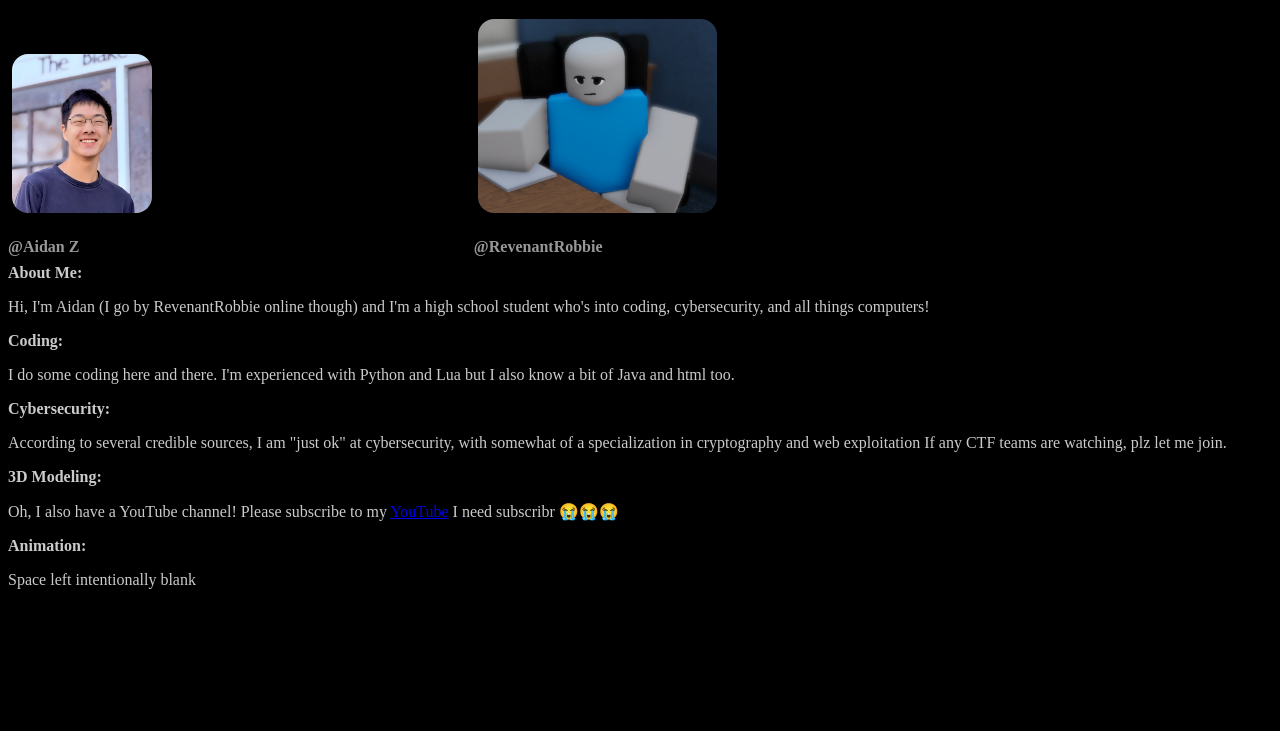
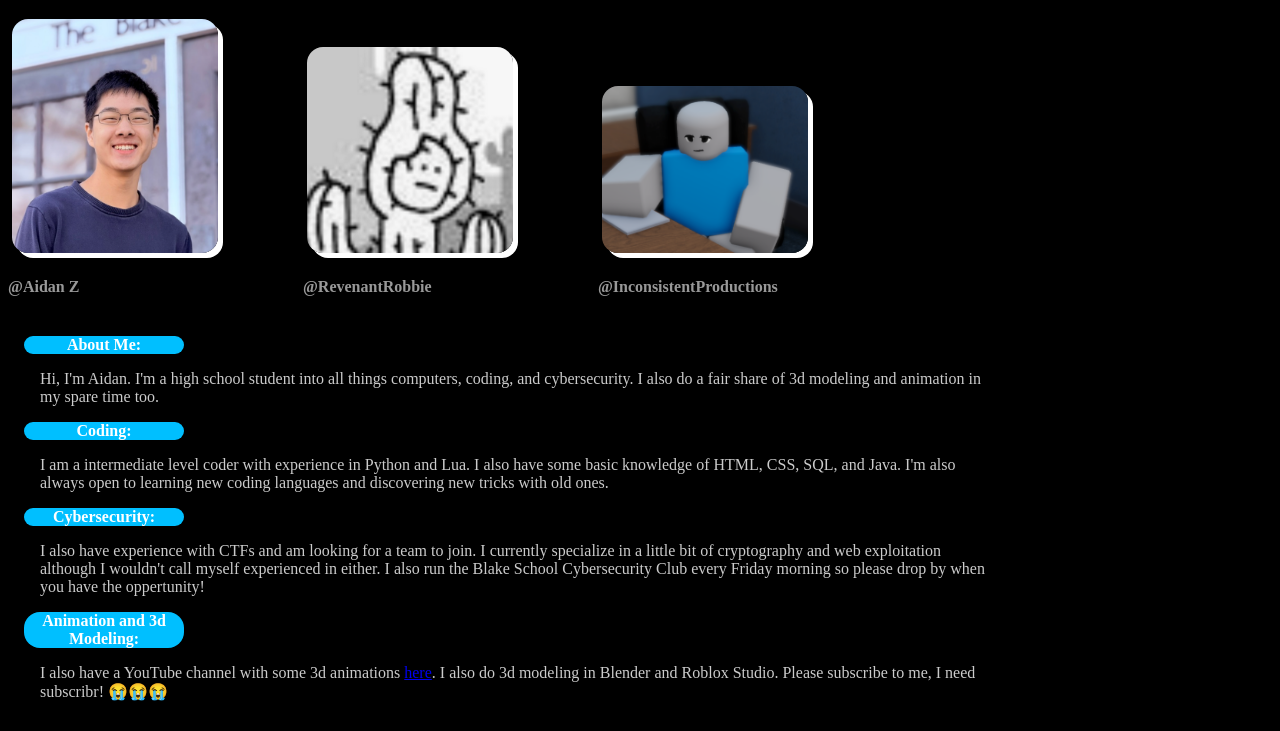
Before and after one commit to RevenantRobbie/MyPortfolio, a plain HTML site: page index.html in a window 1280 px wide. Shown: the part 69-800 px from the top of the page. Drawn offline with Linux system fonts and the light colour scheme.

Commit message:
improved paragraph design and photo layout

```diff
--- a/index.html
+++ b/index.html
@@ -10,68 +10,67 @@
       </h1>
 
       <div class = "imgLayout">
-        <div>
+        <div class="imgDivLayout">
           <img src="me.png" alt = "me" class="imgOfSelf">
           <h4 class = "title">
             @Aidan Z
           </h4>
         </div>
-         <div>
-          <img src="myOC.png" alt = "notMe" class="imgOfSelf">
+
+        <div class="imgDivLayout">
+          <img src="cactusMan.png" alt = "alsoNotMe" class="imgOfSelf">
           <h4 class = "title">
             @RevenantRobbie
           </h4>
          </div>
+
+        <div class="imgDivLayout">
+          <img src="myOC.png" alt = "notMe" class="imgOfSelf">
+          <h4 class = "title">
+            @InconsistentProductions
+          </h4>
+         </div>
+
+
       </div>
     <div>
       <p class="paragraphHeads">
         <b> About Me: </b>
       </p>
 
-      <p>
-        Hi, I'm Aidan (I go by RevenantRobbie online though) and I'm a high school student who's into coding, cybersecurity, and all things computers!
+      <p class = "bodyParagraph">
+        Hi, I'm Aidan. I'm a high school student into all things computers, coding, and cybersecurity. I also do a fair share of 3d modeling and animation in my spare time too.
       </p>
 
     </div>
 
     <div>
-      <p>
+      <p class="paragraphHeads">
         <b> Coding: </b>
       </p>
 
-      <p>
-         I do some coding here and there. I'm experienced with Python and Lua but I also know a bit of Java and html too.
+      <p class = "bodyParagraph">
+         I am a intermediate level coder with experience in Python and Lua. I also have some basic knowledge of HTML, CSS, SQL, and Java. I'm also always open to learning new coding languages and discovering new tricks with old ones.
       </p>
     </div>
 
     <div>
-      <p>
+      <p class="paragraphHeads">
         <b> Cybersecurity: </b>
       </p>
-      <p>
-        According to several credible sources, I am "just ok" at cybersecurity, with somewhat of a specialization in cryptography and web exploitation
-        If any CTF teams are watching, plz let me join.
+      <p class = "bodyParagraph">
+        I also have experience with CTFs and am looking for a team to join. I currently specialize in a little bit of cryptography and web exploitation although I wouldn't call myself experienced in either. I also run the Blake School Cybersecurity Club every Friday morning so please drop by when you have the oppertunity!
       </p>
 
     </div>
 
     <div>
-      <p>
-        <b> 3D Modeling: </b>
+      <p class="paragraphHeads">
+        <b> Animation and 3d Modeling: </b>
       </p>
 
-      <p>
-        Oh, I also have a YouTube channel! Please subscribe to my <a href="https://www.youtube.com/@InconsistentProductions">YouTube</a> I need subscribr 😭😭😭
-      </p>
-    </div>
-
-    <div>
-      <p>
-        <b> Animation: </b>
-      </p>
-
-      <p>
-        Space left intentionally blank
+      <p class = "bodyParagraph">
+        I also have a YouTube channel with some 3d animations <a href="https://www.youtube.com/@InconsistentProductions">here</a>. I also do 3d modeling in Blender and Roblox Studio. Please subscribe to me, I need subscribr! 😭😭😭
       </p>
     </div>
   </body>
--- a/styles.css
+++ b/styles.css
@@ -12,22 +12,39 @@ h4 {
     color: rgba(203,203,203,0.75);
 }
 
+.bodyParagraph{
+    width: 75%;
+    margin-left: 2rem;
+}
+
 .imgLayout{
     display:flex;
     align-items: flex-end;
+    width: 70%;
+    height: 100%;
+    margin-bottom: 3rem;
+}
+
+.imgDivLayout{
+    width: 100%;
 }
 
 .imgOfSelf{
-    width: 30% ;
-    height: 30% ;
+    width: 70% ;
+    height: 70% ;
     margin-left: 0.25rem;
     margin-right: 0.25rem;
     border-radius: 1rem;
+    box-shadow: 5px 5px #ffffff;
 }
 
 .paragraphHeads{
-    border-radius: 20px;
-    box-shadow: 0 8px 32px rgba(0,0,0,0.25);
+    margin-left: 1rem;
+    text-align: center;
+    width: 10rem;
+    color: #ffffff;
+    background-color: deepskyblue;
+    border-radius: 1rem;
 }
 
 .intro-section{
@@ -39,5 +56,6 @@ h4 {
 }
 
 .title{
+    max-width: 5rem;
     margin-bottom: -0.5rem;
 }
```
